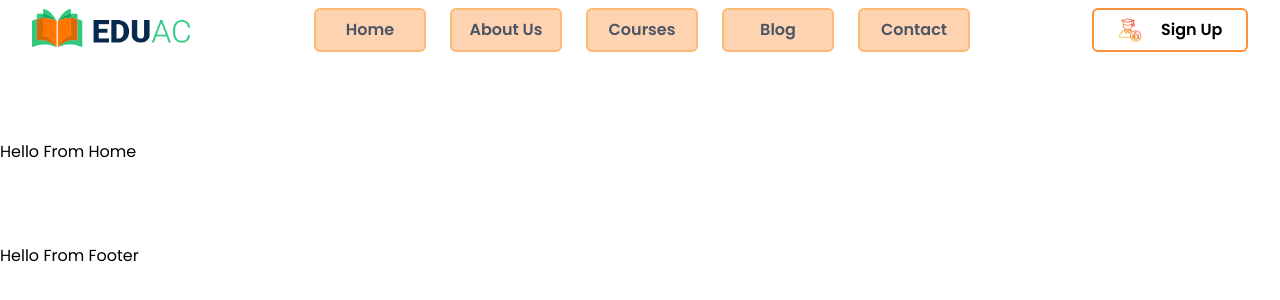
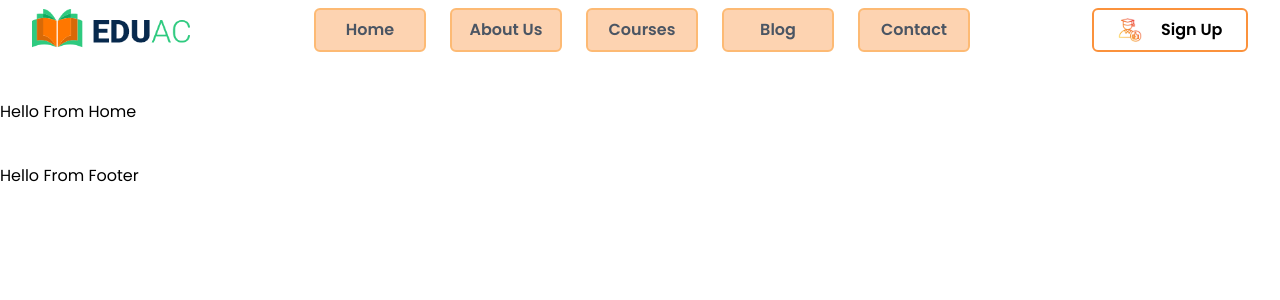
Before and after one commit to RafatSh-hash/Edu.sh, a React (Vite) app: page / in a window 1280 px wide. Shown: the top 300 px of the page. Built offline with nearby package versions, Linux system fonts and the light colour scheme.

Commit message:
Fixed Home Position

```diff
--- a/src/Main/Main.jsx
+++ b/src/Main/Main.jsx
@@ -10,7 +10,7 @@ const Main = () => {
             <div className='sticky top-0'>
                 <Navigation></Navigation>
             </div>
-            <div className='my-20'>
+            <div className='my-5 md:my-7 lg:my-10'>
                 <Outlet></Outlet>
             </div>
             <div className='mt-10 '>
```
